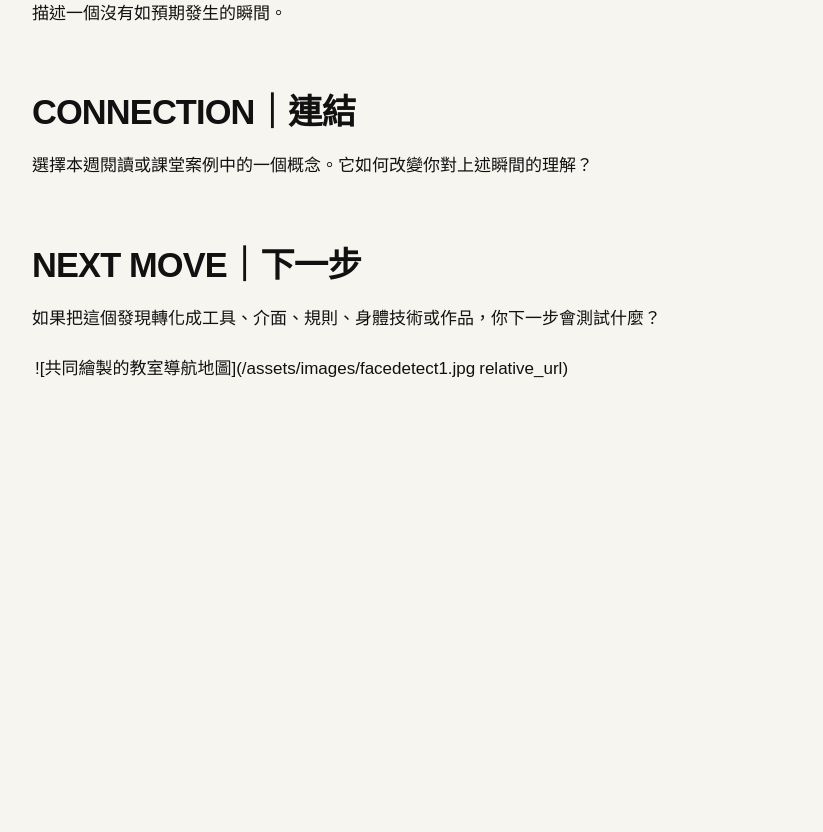
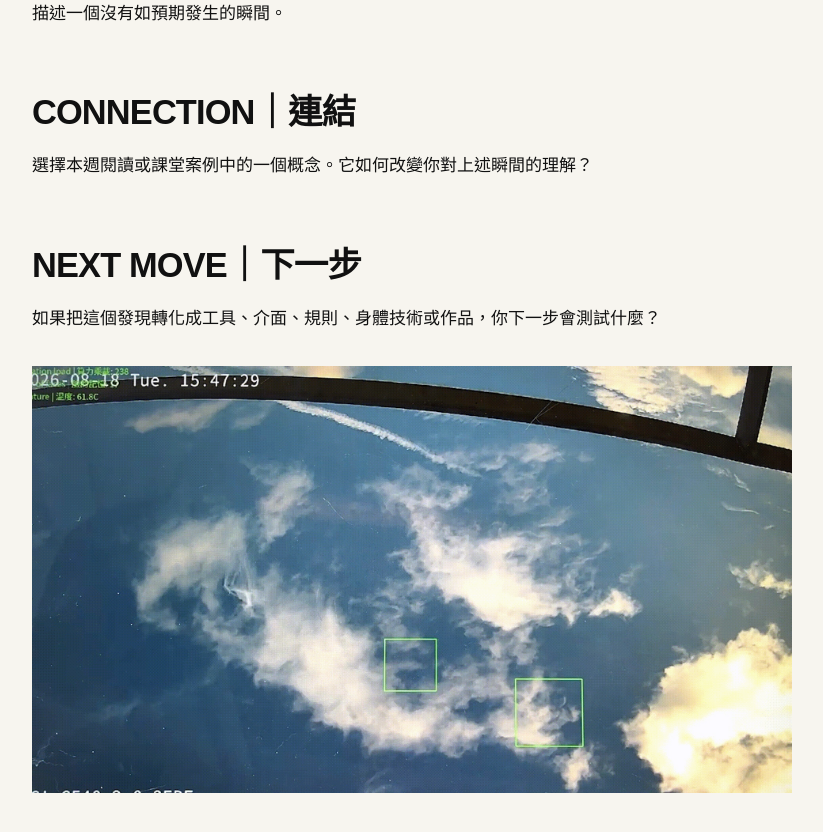
Before and after one commit to middlecm/fieldworkarchive, a Jekyll site: the page built from weeks/week-01.md, in a window 1280 px wide and 900 px high, scrolled down 1485 px. Shown: the top 832 px of the window, without its empty margins (48-871 px from the left). Built offline with Jekyll 4.4.1, drawn with Linux system fonts in a browser that asks for light colours; before the commit the page ends 1962 px from its top, so only the background shows below that.

Commit message:
Fix image syntax in week-01.md

```diff
--- a/weeks/week-01.md
+++ b/weeks/week-01.md
@@ -27,4 +27,4 @@ permalink: /weeks/week-01/
 
 如果把這個發現轉化成工具、介面、規則、身體技術或作品，你下一步會測試什麼？
 
-![共同繪製的教室導航地圖](/assets/images/facedetect1.jpg | relative_url)
+![共同繪製的教室導航地圖](/assets/images/facedetect1.jpg)
```
